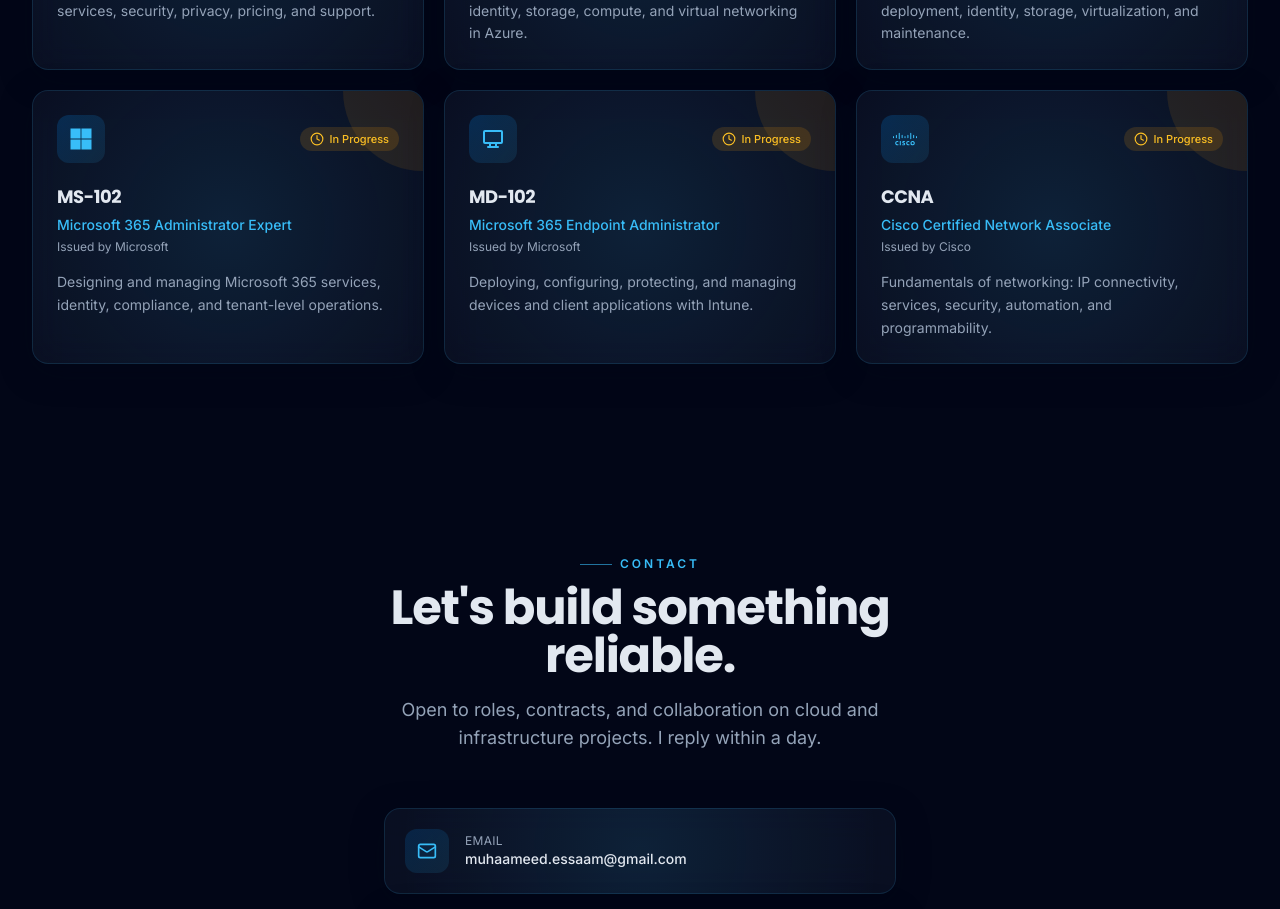
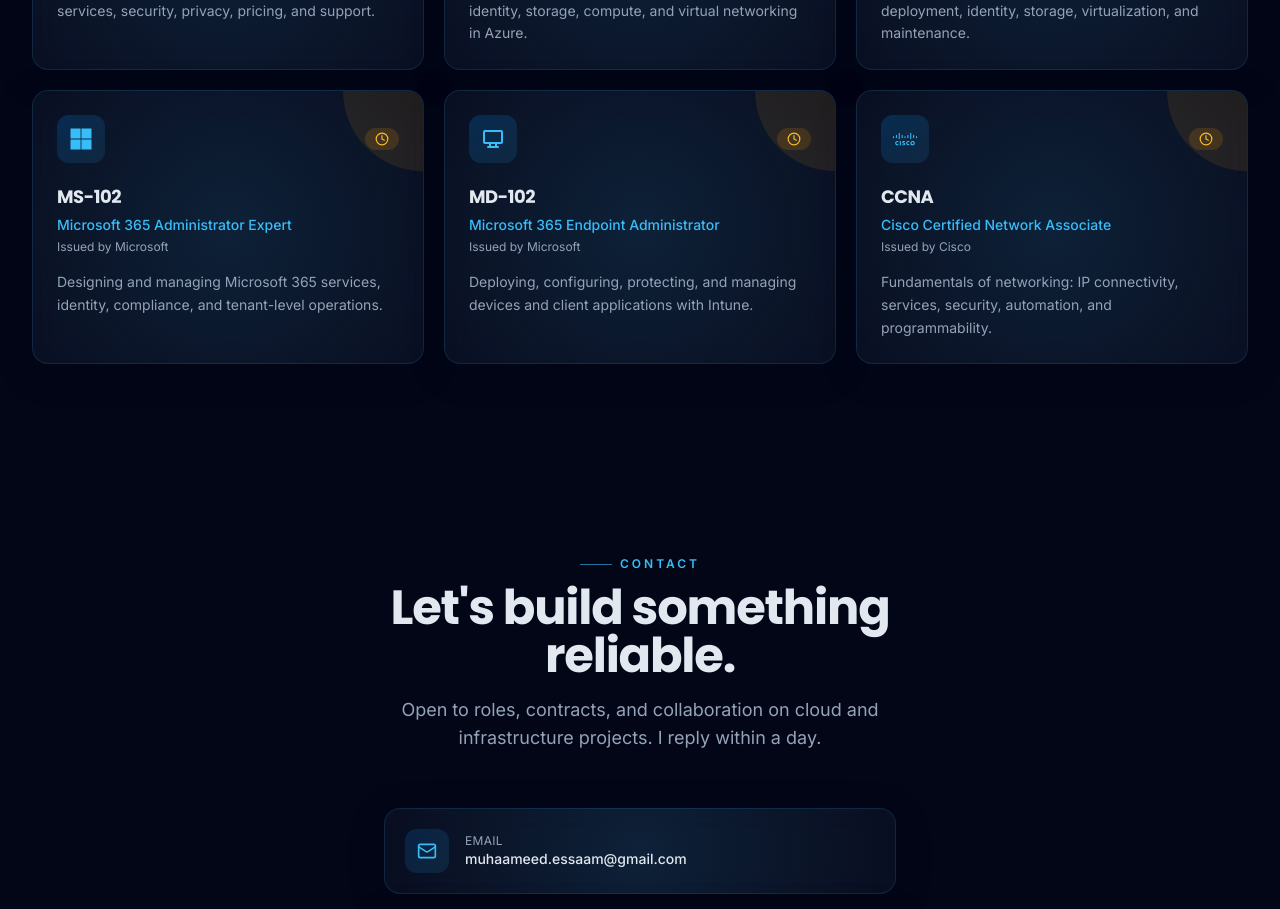
Before and after one commit to MohamedEssam-IT/Portfolio1, a React (Vite) app: page / in a window 1280 px wide. Shown: the part 7480-8389 px from the top of the page. Built offline with nearby package versions, Linux system fonts and the light colour scheme.

Commit message:
Update portfolio

```diff
--- a/src/data/certifications.ts
+++ b/src/data/certifications.ts
@@ -46,7 +46,6 @@ export const certifications: Certification[] = [
     title: 'Microsoft 365 Administrator Expert',
     issuer: 'Microsoft',
     icon: FaMicrosoft,
-    status: 'In Progress',
     blurb: 'Designing and managing Microsoft 365 services, identity, compliance, and tenant-level operations.',
   },
   {
@@ -54,7 +53,6 @@ export const certifications: Certification[] = [
     title: 'Microsoft 365 Endpoint Administrator',
     issuer: 'Microsoft',
     icon: TbDeviceDesktop,
-    status: 'In Progress',
     blurb: 'Deploying, configuring, protecting, and managing devices and client applications with Intune.',
   },
   {
@@ -62,7 +60,6 @@ export const certifications: Certification[] = [
     title: 'Cisco Certified Network Associate',
     issuer: 'Cisco',
     icon: SiCisco,
-    status: 'In Progress',
     blurb: 'Fundamentals of networking: IP connectivity, services, security, automation, and programmability.',
   },
 ];
```
